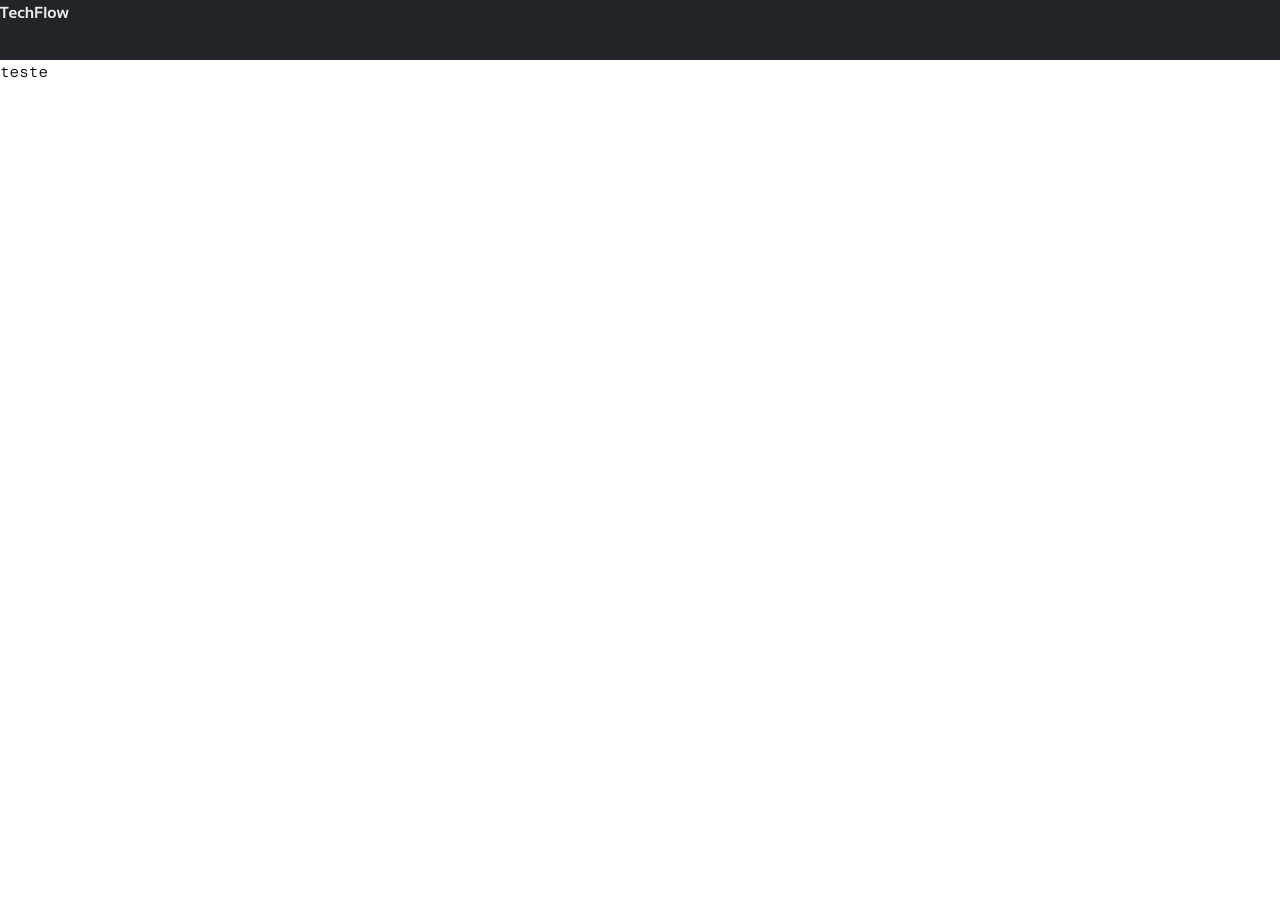
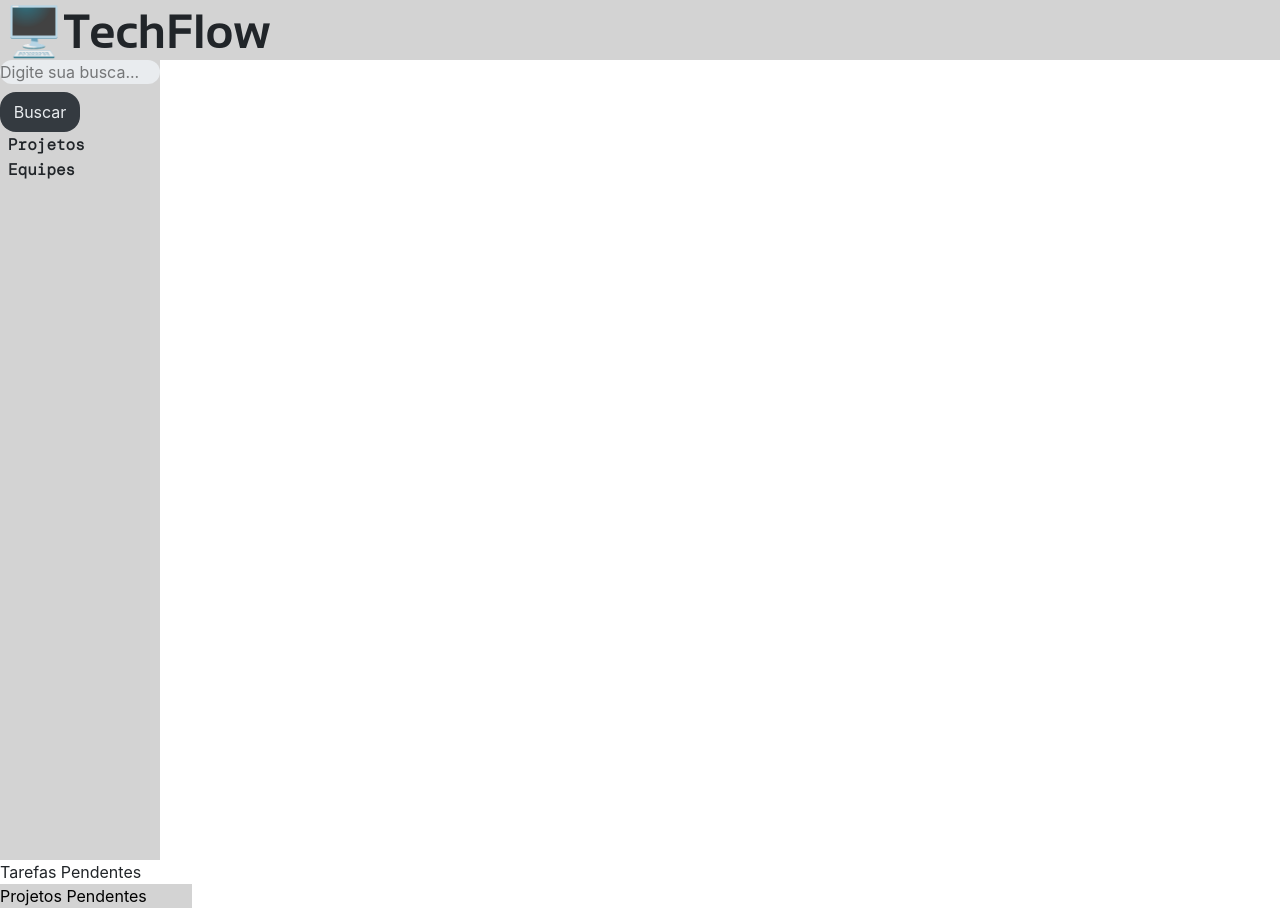
Before and after one commit to MurilloFonseca/techflow-dashboard, a website built with Vite: page index.html in a window 1280 px wide. Before the commit the page ends 800 px from the top, so only its background shows below. Built offline with nearby package versions, Linux system fonts and the light colour scheme.

Commit message:
feat: Adicionando header e sidebar

```diff
--- a/index.html
+++ b/index.html
@@ -1,24 +1,42 @@
 <!doctype html>
 <html lang="en">
+
 <head>
   <meta charset="UTF-8" />
   <link rel="icon" type="image/svg+xml" href="/favicon.svg" />
   <meta name="viewport" content="width=device-width, initial-scale=1.0" />
   <title>front-end</title>
 </head>
+
 <body>
   <div id="app">
-      <nav class="bg-bold-dark w-full h-15">
-        <span class="text-base-light font-bold font-sansation-bold">TechFlow</span>
+    <nav class="bg-base-grey w-full h-15 pt-2">
+      <span class="text-bold-dark font-bold font-sansation-bold text-5xl ml-1 pt-9">🖥️TechFlow</span>
     </nav>
 
-      <aside></aside>
+    <aside class="bg-base-grey h-screen w-40 left-0">
+      <form action="pagina_de_resultados.php" method="GET" class="bg-base-light rounded-xl">
+        <input type="text" name="busca" placeholder="Digite sua busca...">
+      </form>
+      <button type="submit"
+        class="mt-2 bg-base-dark rounded-2xl h-10 w-20 text-base-light hover:bg-base-light hover:text-base-dark transi">Buscar</button>
+      <a href="#" class="text-bold-dark font-bold  font-dm-mono-light ml-2 hover:text-lg transition-all">Projetos</a>
+      <a href="#" class="text-bold-dark font-bold font-dm-mono-light ml-2 hover:text-lg transition-all">Equipes</a>
+    </aside>
 
-      <main class="font-dm-mono-light">teste</main>
+    <main>
+      <h1 class="text-bold-dark">Tarefas Pendentes</h1>
+      <div class="max-w-sm w-full lg:max-w-full lg:flex">
+        <div class="h-48 lg:h-auto lg:w-48 bg-base-grey">
+          <h2>Projetos Pendentes</h2>
+        </div>
+      </div>
+    </main>
 
     <footer></footer>
 
   </div>
   <script type="module" src="/src/main.js"></script>
 </body>
+
 </html>
--- a/src/style.css
+++ b/src/style.css
@@ -8,6 +8,7 @@
   --color-base=secondary: #7b2cbf;
 
   --color-base-light: #e9ecef;
+  --color-base-grey: #D3D3D3;
   --color-bold-light: #f8f9fa;
 
   --color-base-dark: #343a40;
```
Lines whose indentation alone changed are shown as unchanged.
